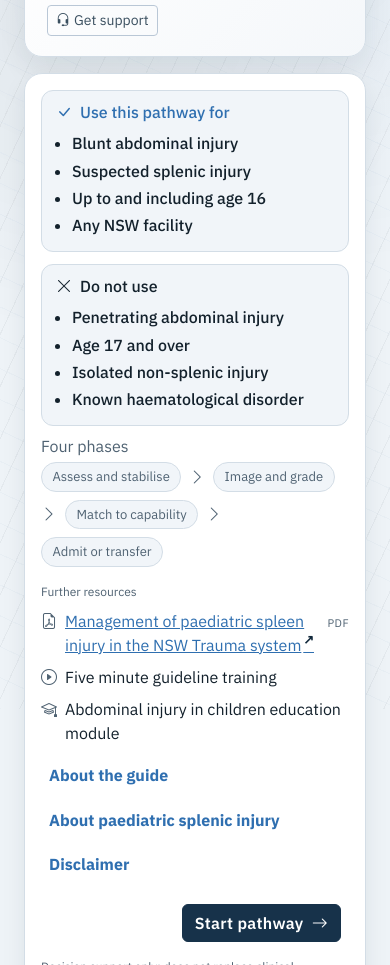
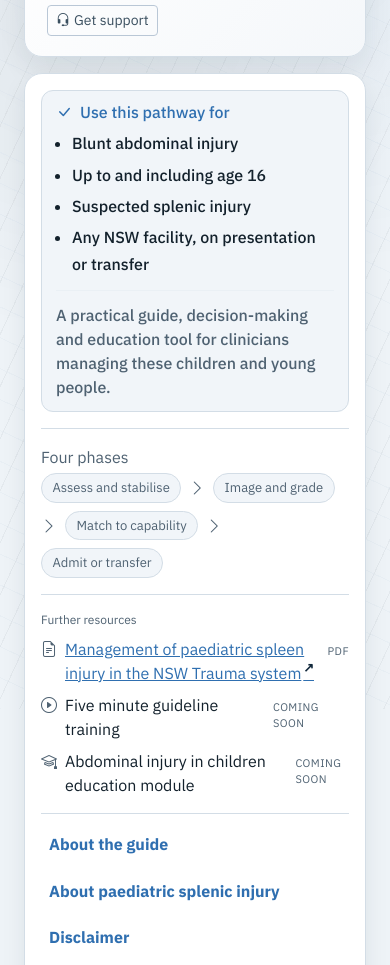
Before and after one commit to NipunaCooray/Swapyt_DSS, a website built with Vite: page index.html in a window 390 px wide. Shown: the part 135-1100 px from the top of the page. Built offline with nearby package versions, Linux system fonts and the light colour scheme.

Commit message:
feat(home): remove unapproved exclusion panel, add section dividers and link/Start alignment
Phase 4c-v2:
- Actually hide (not disable) the pathway log's Copy/Print row while the
  log is empty; fix a Bootstrap .d-flex !important beating the inline
  style that hid it.
- Remove the exclusion panel — its content was never clinically
  approved. Replace both scope panels with a single approved panel
  built only from the original intro paragraph's wording, in a
  responsive two-column criteria grid with a supporting line below a
  hairline. The layout still has room for an exclusion panel once one
  is authored.
- Fix the criteria grid to hold exactly two columns (one at <=480px)
  regardless of container width, replacing an auto-fit minmax value
  that either left dead space or collapsed to three columns.
- Give Start pathway the same accent-blue .btn-primary style as Copy
  summary instead of a near-black navy fill.

Phase 4d:
- Add consistent hairline dividers (.section-divider) above the phase
  preview, Further resources, and the links/Start row — none above the
  scope panel or the footer disclaimer.
- Add Step.actionsLeft so the three popup links and Start pathway share
  one row (links left, Start right) instead of stacking, wrapping
  cleanly on narrow viewports.
- Label the two Further resources entries with no destination URL
  'Coming soon', matching the existing PDF marker style, and keep them
  non-focusable.

Note: neither unlinked resource ('Five minute guideline training',
'Abdominal injury in children education module') has a URL anywhere
else in rules.v1.json — confirmed there's no real destination being
dropped by labelling them this way.

```diff
--- a/data/rules.schema.json
+++ b/data/rules.schema.json
@@ -201,6 +201,9 @@
         },
         "footer": {
           "type": "string"
+        },
+        "actionsLeft": {
+          "type": "string"
         }
       }
     }
--- a/index.html
+++ b/index.html
@@ -152,11 +152,19 @@
       border-bottom: none;
     }
 
+    /* The app's accent blue (also used for links and callout accents), not
+       the darker --brand navy — a solid navy fill on Start pathway read as
+       near-black and out-weighed the scope panel above it. */
     .btn-primary {
-      background: var(--brand);
-      border-color: var(--brand);
+      background: var(--teal);
+      border-color: var(--teal);
       font-weight: 600;
       letter-spacing: .02em;
+    }
+
+    .btn-primary:hover {
+      background: var(--brand-ink);
+      border-color: var(--brand-ink);
     }
 
     .btn-outline-primary {
@@ -189,19 +197,8 @@
       text-decoration: underline;
     }
 
-    .start-popup-links {
-      list-style: none;
-      margin: .35rem 0 0;
-      padding: 0;
-      display: flex;
-      flex-wrap: wrap;
-      gap: 14px;
-    }
-
-    .start-popup-links li {
-      margin: 0;
-    }
-
+    /* Layout (display/gap/wrap) now comes from the Bootstrap utility classes
+       on the element itself — .start-popup-links only styles the links. */
     .start-popup-links .popup-link {
       display: inline-block;
       line-height: 1.2;
@@ -229,6 +226,14 @@
       background: transparent;
       border: none;
       padding: 0;
+    }
+
+    /* Consistent rhythm between card sections — same pair of values on every
+       instance so the gap above and below each rule reads identically. */
+    .section-divider {
+      margin-top: 16px;
+      padding-top: 16px;
+      border-top: 0.5px solid var(--line);
     }
 
     .scope-grid {
@@ -259,8 +264,33 @@
       color: var(--callout-accent);
     }
 
+    /* Dormant: no exclusion panel exists yet (pending clinical authorship).
+       Kept ready so a second .scope-panel.scope-exclude can drop in beside
+       .scope-include and the grid returns to two columns unchanged. */
     .scope-exclude h6 {
       color: var(--ink);
+    }
+
+    /* Explicit two columns rather than auto-fit: the panel now spans the full
+       card width, so a fixed minmax breakpoint either left a wide dead gap
+       (too narrow) or collapsed to three columns (too permissive). Fixed
+       column counts fill the panel cleanly at any width in between. */
+    .criteria-grid {
+      display: grid;
+      grid-template-columns: repeat(2, 1fr);
+      gap: 4px 24px;
+    }
+
+    @media (max-width: 480px) {
+      .criteria-grid {
+        grid-template-columns: 1fr;
+      }
+    }
+
+    .scope-divider {
+      border: none;
+      border-top: 1px solid var(--line);
+      margin: 12px 0;
     }
 
     .phase-preview {
--- a/src/app.ts
+++ b/src/app.ts
@@ -118,6 +118,15 @@ function renderStep(focus = true) {
   const btnsHTML = btnsData
     .map((b) => `<button class="btn ${String(b.label).toLowerCase().includes('back') ? 'btn-outline-secondary' : 'btn-primary'} me-2" data-next="${b.next}">${b.label}</button>`)
     .join('');
+  // With actionsLeft content, the row shares space with it (space-between)
+  // instead of pushing the buttons alone to the right (justify-content-end).
+  const actionsRowClass = s.actionsLeft
+    ? 'd-flex align-items-center justify-content-between gap-3 flex-wrap section-divider start-action-row'
+    : 'd-flex justify-content-end mt-4';
+  const actionsRowHTML = `<div class='${actionsRowClass}'>
+      ${s.actionsLeft ? `<div class='d-flex align-items-center gap-3 flex-wrap start-popup-links'>${s.actionsLeft}</div>` : ''}
+      ${btnsHTML}
+    </div>`;
 
   const furtherResourcesHTML = s.furtherResources?.length
     ? `<details class='further-resources mt-4'>
@@ -145,7 +154,7 @@ function renderStep(focus = true) {
         <div class='alert alert-instruction mb-2'>${s.instruction}</div>
         ${s.description ? `<div class='mt-2'>${s.description}</div>` : ''}
         ${decisionHTML(s)}
-        <div class='d-flex justify-content-end mt-4'>${btnsHTML}</div>
+        ${actionsRowHTML}
         ${furtherResourcesHTML}
         ${s.footer ? `<div class='mt-3'>${s.footer}</div>` : ''}
       </div>`;
@@ -268,10 +277,18 @@ function announce(text: string) {
 function renderAudit() {
   const audit = $('#audit-render');
   if (!audit) return;
-  // Disable before the early return so an empty log always disables both
-  // sidebar buttons, not just whichever one happens to run after it.
+  // Hide the actions row (rather than disable it) before the early return, so
+  // an empty log never shows a pair of greyed-out controls — the empty-state
+  // text below already says what the panel is for.
   const empty = state.audit.length === 0;
-  $$('#log-actions button').forEach((b) => ((b as HTMLButtonElement).disabled = empty));
+  const actions = $('#log-actions') as HTMLElement | null;
+  // #log-actions carries Bootstrap's .d-flex utility (display: flex
+  // !important) — a plain inline style can't beat that, so hide with the
+  // same priority and let removeProperty fall back to .d-flex when shown.
+  if (actions) {
+    if (empty) actions.style.setProperty('display', 'none', 'important');
+    else actions.style.removeProperty('display');
+  }
   if (empty) {
     audit.innerHTML = "<p class='muted mb-0'>Your answers appear here as you work through the pathway. You can copy the summary into your notes at the end.</p>";
     return;
--- a/src/types.ts
+++ b/src/types.ts
@@ -75,6 +75,12 @@ export interface Step {
    * disclaimer) — `description` renders before buttons, so it can't reach here.
    */
   footer?: string;
+  /**
+   * Raw HTML rendered to the left of the buttons, in the same row. When set,
+   * the actions row switches from right-aligned to space-between so this
+   * content and the buttons share one line instead of stacking.
+   */
+  actionsLeft?: string;
 }
 
 export interface RuleResources {
```
Also changed, not shown: data/rules.v1.json.
